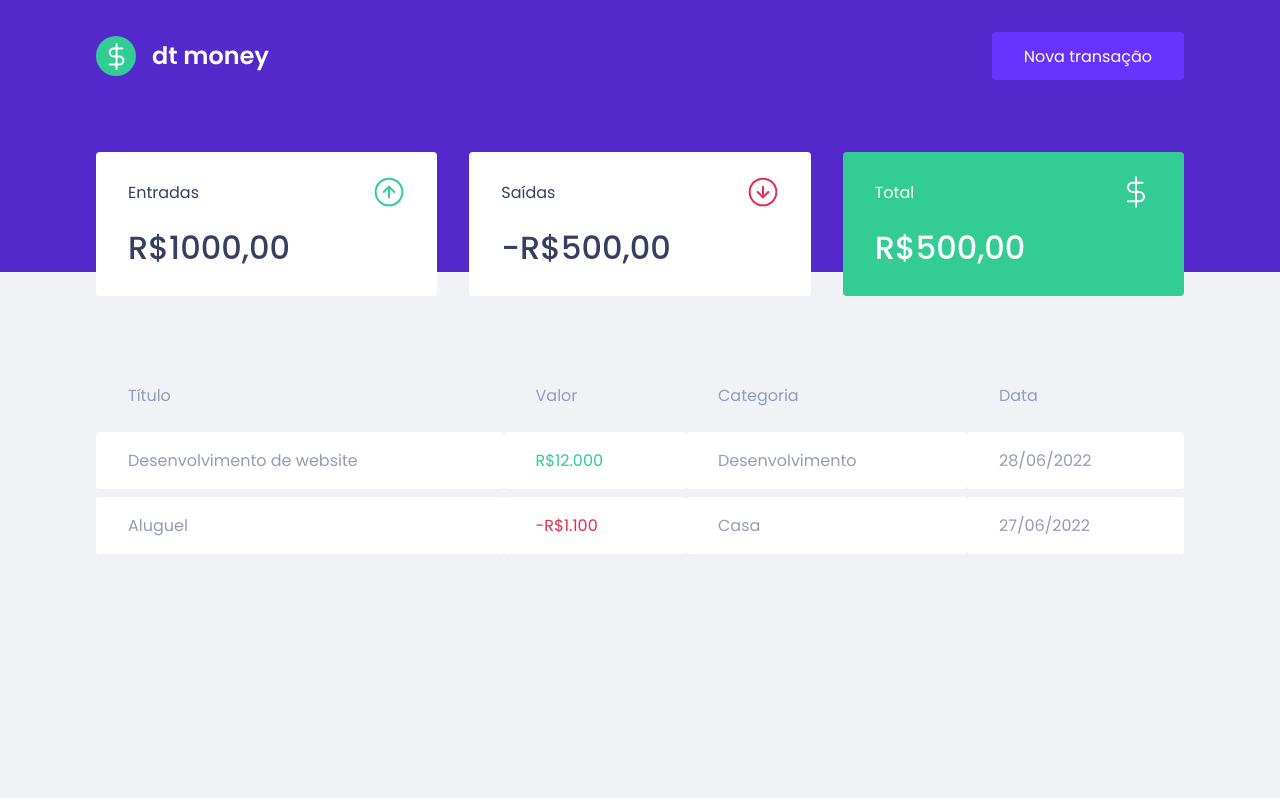
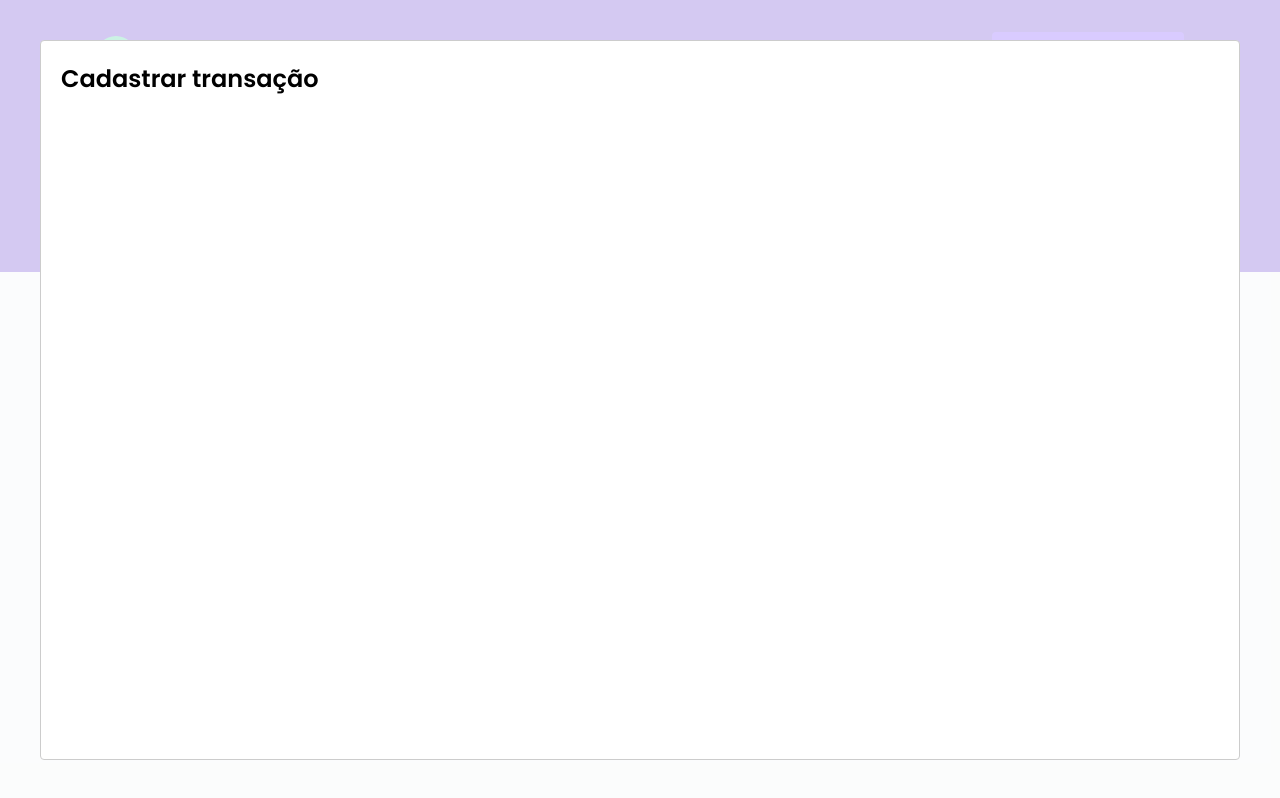
Before and after one commit to filipewille/ignite-reactjs-fwmoney, a React (Create React App) app: page / in a window 1280 px wide. Both pictures are taken after a click on the button "Nova transação". Built offline with nearby package versions, Linux system fonts and the light colour scheme; no server answers; what miragejs would draw is missing.

Commit message:
creating modal for new transactions

```diff
--- a/package.json
+++ b/package.json
@@ -7,6 +7,7 @@
     "miragejs": "^0.1.45",
     "react": "^18.1.0",
     "react-dom": "^18.1.0",
+    "react-modal": "^3.15.1",
     "react-scripts": "5.0.1",
     "styled-components": "^5.3.5",
     "web-vitals": "^2.1.0"
@@ -19,6 +20,7 @@
     "@types/node": "^16.7.13",
     "@types/react": "^18.0.0",
     "@types/react-dom": "^18.0.0",
+    "@types/react-modal": "^3.13.1",
     "@types/styled-components": "^5.1.25",
     "typescript": "^4.4.2"
   },
--- a/src/App.tsx
+++ b/src/App.tsx
@@ -1,13 +1,35 @@
+import { useState } from 'react';
+import Modal from 'react-modal';
 import { Dashboard } from "./components/Dashboard";
 import { Header } from "./components/Header";
+import { NewTransactionModal } from './components/NewTransactionModal';
 import { GlobalStyle } from "./styles/global";
 
+Modal.setAppElement('#root');
+
 export function App() {
+  const [isNewTransactionModalOpen, setIsNewTransactionModalOpen] = useState(false);
+
+  function handleOpenNewTransactionModal() {
+      setIsNewTransactionModalOpen(true);
+  }
+
+  function handleCloseNewTransactionModal() {
+      setIsNewTransactionModalOpen(false);
+  }
+
   return (
     <>
-    <Header />
-    <Dashboard />
-    <GlobalStyle />
+      <Header onOpenNewTransactionModal={handleOpenNewTransactionModal} />
+
+      <Dashboard />
+
+      <NewTransactionModal
+        isOpen={isNewTransactionModalOpen}
+        onRequestClose={handleCloseNewTransactionModal}
+      />
+
+      <GlobalStyle />
     </>
   );
 }
--- a/src/components/Header/index.tsx
+++ b/src/components/Header/index.tsx
@@ -1,14 +1,19 @@
 import logoImg from '../../assets/logo.svg'
-
 import { Container } from './styles'
 import { Content } from './styles'
 
-export function Header() {
+interface HeaderProrps {
+    onOpenNewTransactionModal: () => void;
+}
+
+
+export function Header({onOpenNewTransactionModal}: HeaderProrps) {
+
     return (
         <Container>
             <Content>
                 <img src={logoImg} alt="fw money" />
-                <button type="button">
+                <button type="button" onClick={onOpenNewTransactionModal}>
                     Nova transação
                 </button>
             </Content>
--- /dev/null
+++ b/src/components/NewTransactionModal/index.tsx
@@ -0,0 +1,18 @@
+import Modal from 'react-modal';
+
+
+interface NewTransactionModalProps {
+    isOpen: boolean;
+    onRequestClose: () => void;
+}
+
+export function NewTransactionModal ({isOpen, onRequestClose}: NewTransactionModalProps) {
+    return (
+        <Modal
+        isOpen={isOpen}
+        onRequestClose={onRequestClose}
+      >
+        <h2>Cadastrar transação</h2>
+      </Modal>
+    );
+}
--- /dev/null
+++ b/src/components/NewTransactionModal/styles.ts
@@ -0,0 +1,3 @@
+import styled from 'styled-components';
+
+export const Container = styled.div``;
```
Also changed, not shown: 1 other file (tests, documents, lock files or other folders).
